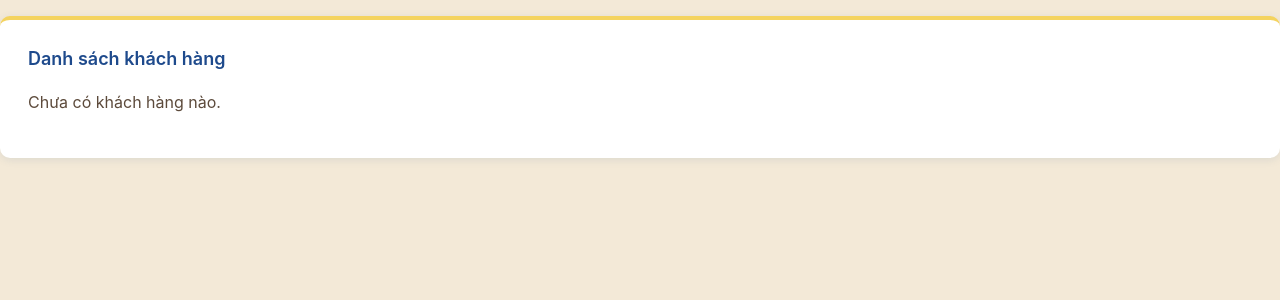
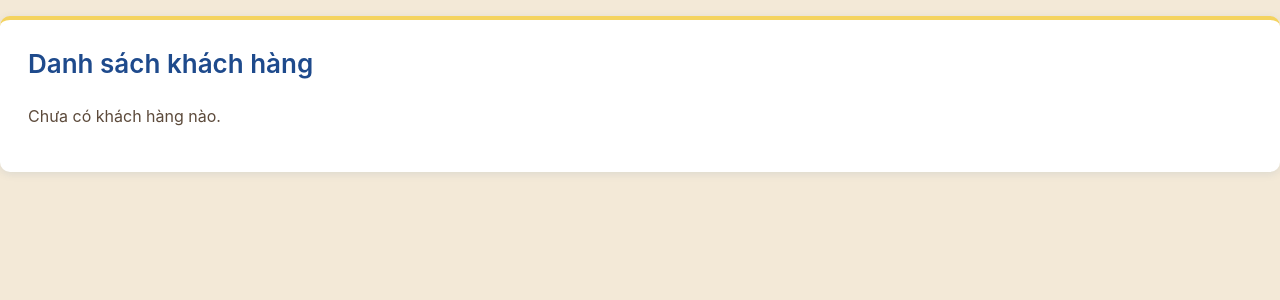
Before and after one commit to debbieisfree19/Shop, a PHP site: page /admin-customers.php in a window 1280 px wide. Shown: the top 300 px of the page. Run offline with PHP 8.4, Linux system fonts and the light colour scheme; data that the repository does not hold is empty.

Commit message:
Update admin-customers.php

```diff
--- a/admin-customers.php
+++ b/admin-customers.php
@@ -199,8 +199,7 @@ $customers = $stmt->fetchAll(PDO::FETCH_ASSOC);
 
 <body class="account-body admin-page">
     <div class="account-card">
-        <h2 class="account-card-title">Danh sách khách hàng</h2>
-
+        <h2 class="account-section-title">Danh sách khách hàng</h2>
         <?php if (empty($customers)): ?>
             <p>Chưa có khách hàng nào.</p>
         <?php else: ?>
```
